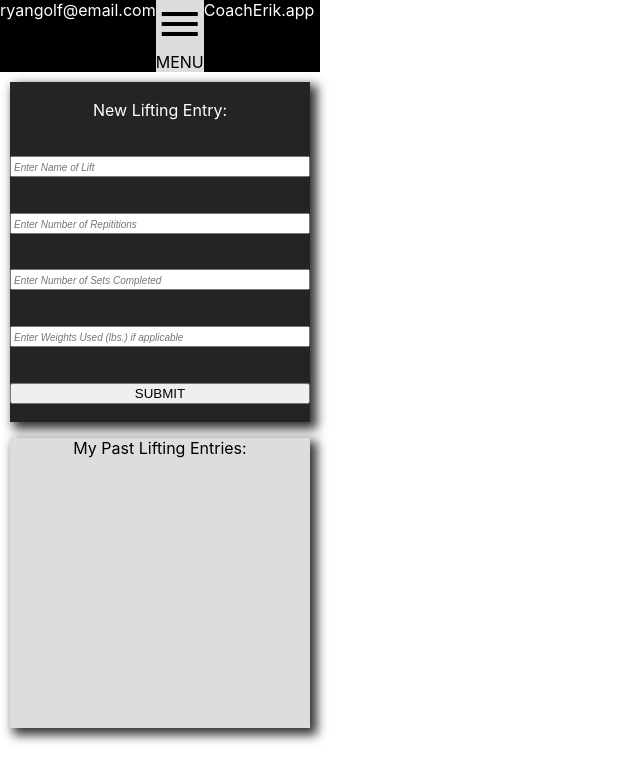
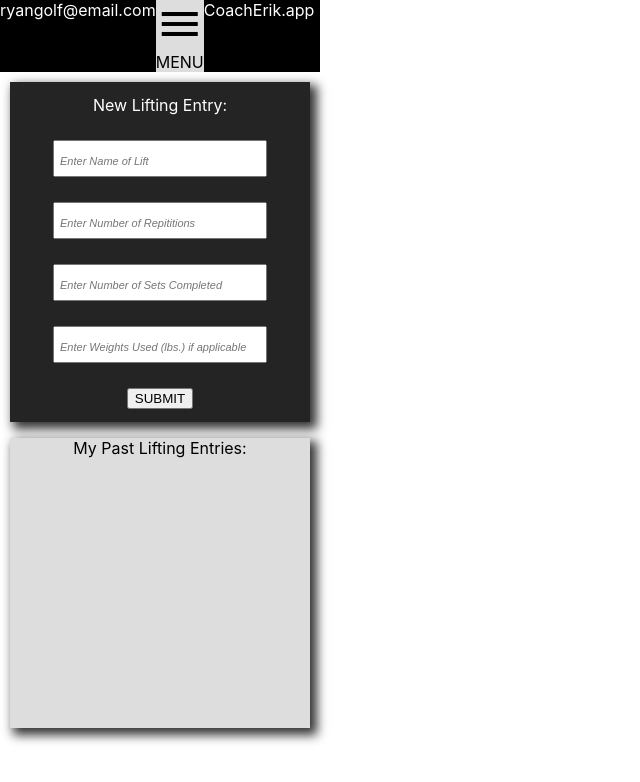
Before and after one commit to RRG38/coach-erik, a React (Create React App) app: page / in a window 1280 px wide. Shown: the top 782 px of the page, without its empty margins (0-640 px from the left). Built offline with nearby package versions, Linux system fonts and the light colour scheme.

Commit message:
added user input functions

```diff
--- a/package.json
+++ b/package.json
@@ -9,6 +9,7 @@
     "axios": "^0.24.0",
     "express": "^4.17.2",
     "react": "^17.0.2",
+    "react-date-object": "^2.1.5",
     "react-dom": "^17.0.2",
     "react-icons": "^4.3.1",
     "react-scripts": "5.0.0",
--- a/public/index.html
+++ b/public/index.html
@@ -8,7 +8,13 @@
   <meta name="theme-color" content="#000000" />
   <meta name="CoachErik.app is a web app to store your lifting exercises."
     content="Web site created using create-react-app" />
-  <link href="https://fonts.googleapis.com/icon?family=Material+Icons" rel="stylesheet">
+
+  <!-- stylesheets for menu icon and be able to edit size of input, in respective order -->
+  <link href="https://fonts.googleapis.com/icon?family=Material+Icons" rel="stylesheet" />
+
+
+
+
   <link rel="apple-touch-icon" href="%PUBLIC_URL%/logo192.png" />
   <!--
       manifest.json provides metadata used when your web app is installed on a
--- a/src/App.js
+++ b/src/App.js
@@ -4,6 +4,7 @@ import "./assets/App.css";
 import Header from "./components/Header/Header";
 import AddLift from './components/AddLift/AddLift'
 import Lift from './components/Lift/Lift'
+
 
 class App extends Component {
   constructor(props) {
--- a/src/components/AddLift/AddLift.css
+++ b/src/components/AddLift/AddLift.css
@@ -3,6 +3,7 @@
   color: white;
   display: flex;
   justify-content: space-around;
+  align-items: center;
   flex-direction: column;
   width: 300px;
   height: 340px;
@@ -11,6 +12,12 @@
 }
 
 ::placeholder {
-  font-size: 10px;
+  font-size: 11px;
   font-style: italic;
 }
+
+.inputs {
+  width: 200px;
+  font-size: 20px;
+  padding: 5px 5px;
+}
--- a/src/components/AddLift/AddLift.js
+++ b/src/components/AddLift/AddLift.js
@@ -1,5 +1,7 @@
 import React, { Component } from 'react'
 import './AddLift.css'
+
+import DateObject from 'react-date-object'
 
 class AddLift extends Component {
   constructor(props) {
@@ -12,11 +14,12 @@ class AddLift extends Component {
       weight: '',
       date: ''
     }
+
+    this.createEntry = this.createEntry.bind(this)
   }
 
   inputName( name ) {
     this.setState({ name })
-    console.log(this.state.name)
   }
 
   inputReps( reps ) {
@@ -29,11 +32,19 @@ class AddLift extends Component {
 
   inputWeight( weight ) {
     this.setState({ weight })
-    console.log(this.state.weight)
   }
 
-  inputDate( date ) {
-    this.setState({ date })
+  createEntry() {
+    let reactDate = new DateObject()
+    let date = reactDate.format('MM/DD/YYYY')
+    this.setState({date: date})
+    console.log(this.state) //ask Garrett why I have to click submit twice for the date to be added to state
+    this.setState({
+      name: '',
+      reps: '',
+      sets: '',
+      weight: ''
+    })
   }
 
   render() {
@@ -43,26 +54,31 @@ class AddLift extends Component {
         <div>New Lifting Entry:</div>
 
         <input
+          className='inputs'
           placeholder='Enter Name of Lift'
           value={this.state.name}
-          onChange={ ( e ) => this.inputName( e.target.value ) }  />
+          onChange={ ( e ) => this.inputName( e.target.value ) }
+          />
 
         <input
+          className='inputs'
           placeholder='Enter Number of Repititions'
           value={this.state.reps}
           onChange={ ( e ) => this.inputReps( e.target.value ) }  />
 
         <input
+          className='inputs'
           placeholder='Enter Number of Sets Completed'
           value={this.state.sets}
           onChange={ (e) => this.inputSets(e.target.value)}
           />
         <input
+          className='inputs'
           placeholder='Enter Weights Used (lbs.) if applicable'
           value={this.state.weight}
           onChange={ (e) => this.inputWeight(e.target.value)}
           />
-        <button> SUBMIT </button>
+        <button onClick={this.createEntry}> SUBMIT </button>
       </div>
     )
   }
```
Also changed, not shown: 1 other file (tests, documents, lock files or other folders).
